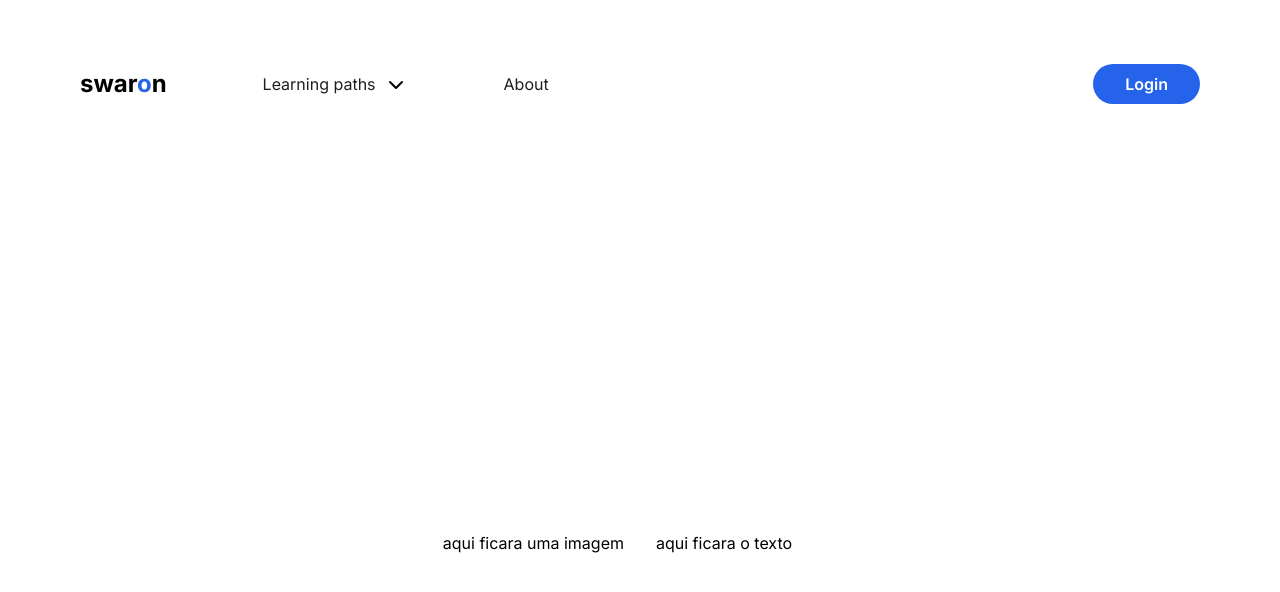
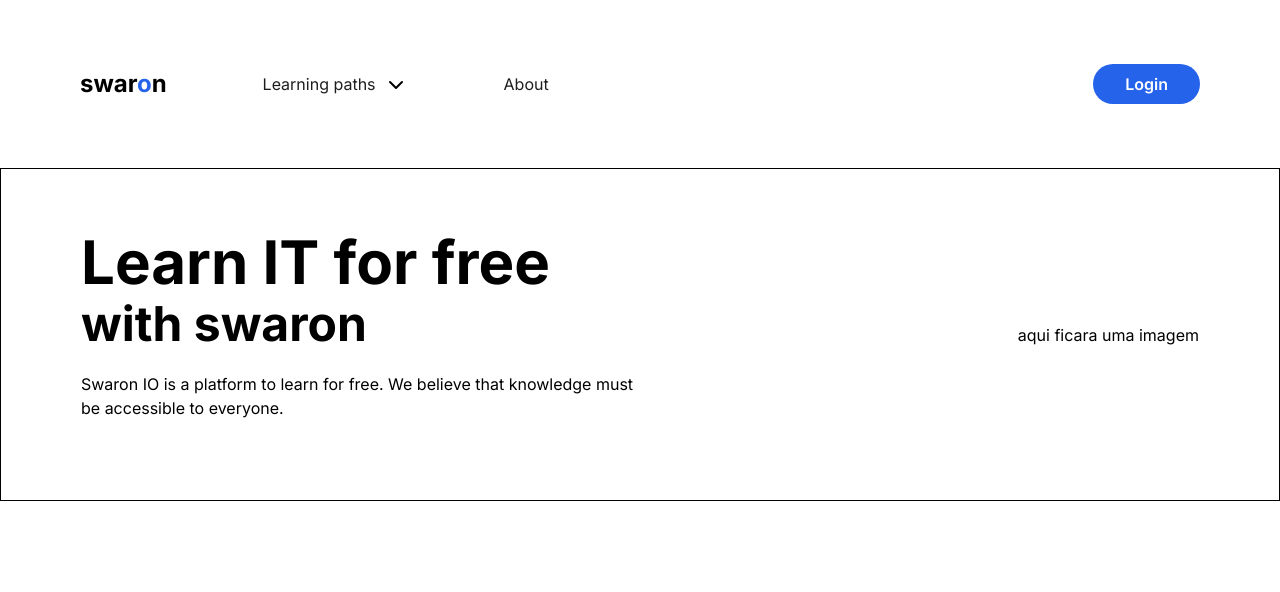
Before and after one commit to swaron-io/swaron.io, a Next.js app: page / in a window 1280 px wide. Shown: the top 592 px of the page. Built offline with nearby package versions, Linux system fonts and the light colour scheme.

Commit message:
feat: added title and subtitle

```diff
--- a/src/app/page.tsx
+++ b/src/app/page.tsx
@@ -8,14 +8,21 @@
   return (
     <main className={`${inter.className}`}>
       <Header />
-      <div className="grid grid-cols-2 h-[750px]">
-        <div className="flex justify-end pr-4 items-center">
+      <section className="grid grid-cols-2 py-14 px-20 border border-black">
+        <div className="flex flex-col">
+          <div>
+            <h1 className="text-6xl/tight font-bold">Learn IT for free</h1>
+            <h2 className="text-5xl font-bold ">with swaron</h2>
+          </div>
+          <span className="py-6">
+            Swaron IO is a platform to learn for free. We believe that knowledge
+            must be accessible to everyone.
+          </span>
+        </div>
+        <div className="flex justify-end pl-4 items-center">
           aqui ficara uma imagem
         </div>
-        <div className="flex justify-start pl-4 items-center">
-          aqui ficara o texto
-        </div>
-      </div>
+      </section>
     </main>
   );
 }
```
Also changed, not shown: 1 other file (tests, documents, lock files or other folders).
